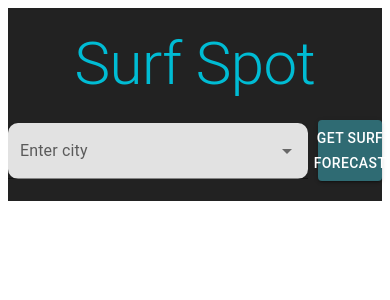
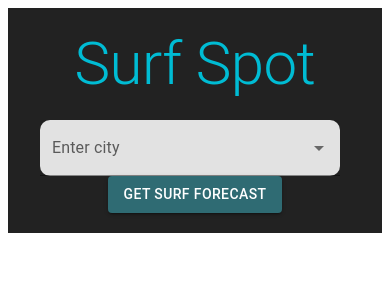
Before and after one commit to CarlosPettersen/SurfReport, a React (Create React App) app: page / in a window 390 px wide. Shown: the top 300 px of the page. Built offline with nearby package versions, Linux system fonts and the light colour scheme.

Commit message:
Fix styling for mobile

```diff
--- a/src/WeatherApp.js
+++ b/src/WeatherApp.js
@@ -150,6 +150,8 @@ const Weather = () => {
           display: "flex",
           alignItems: "center",
           justifyContent: "center",
+          flexDirection: "row",
+          flexWrap: "wrap",
         }}
       >
         <Autocomplete
```
